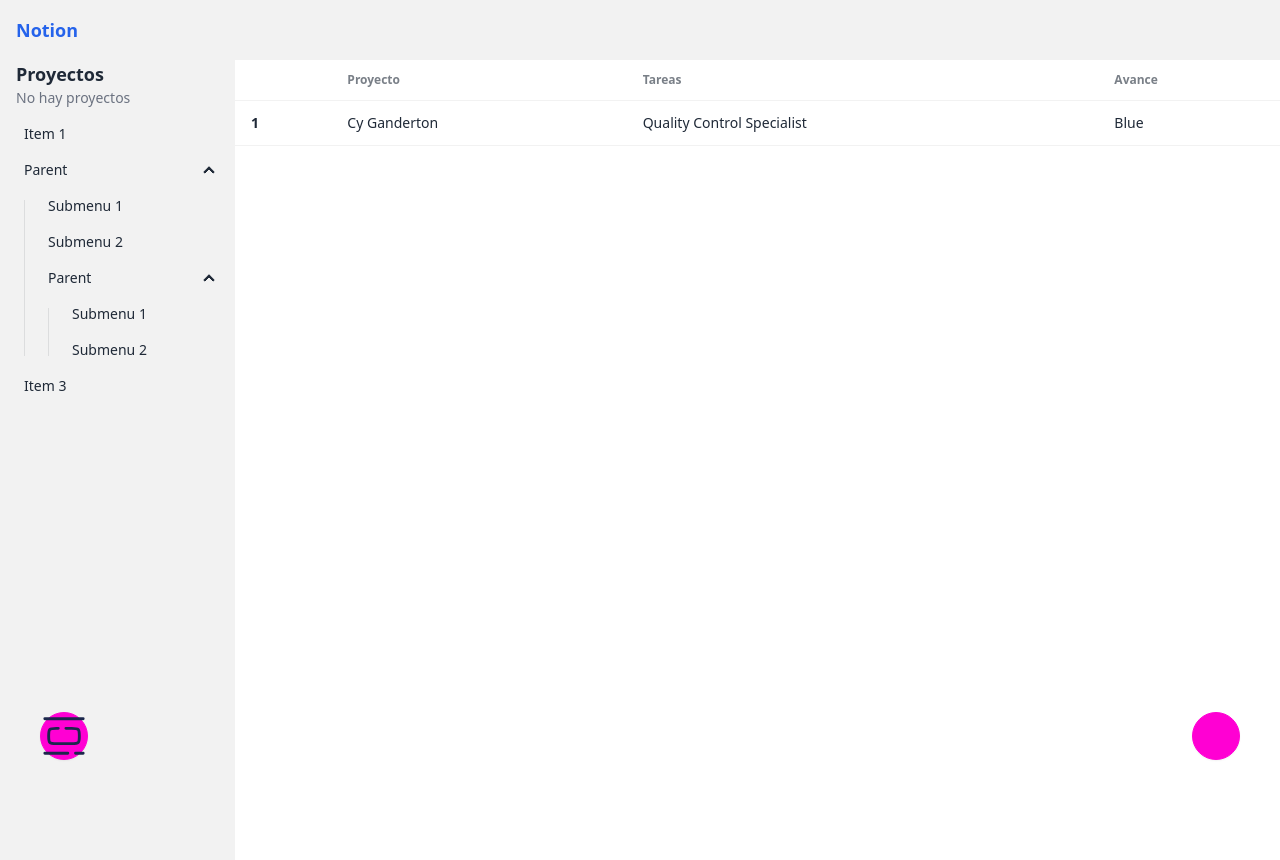
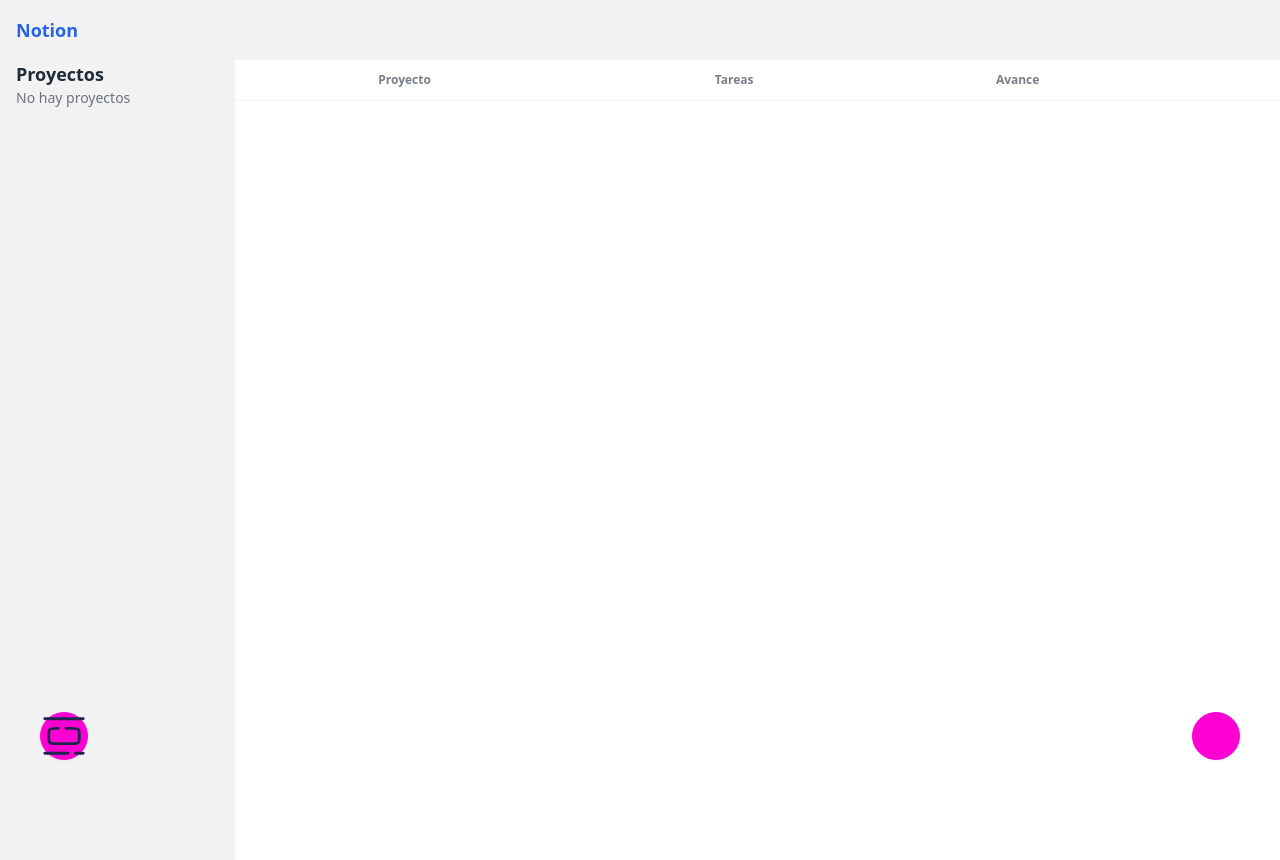
Before and after one commit to pirituli1/Slots-DaisyUI, a Vue app: page /projects in a window 1280 px wide. Built offline with nearby package versions, Linux system fonts and the light colour scheme; some icons are missing.

Commit message:
Agregué hasta el ejercicio 167

```diff
--- a/package.json
+++ b/package.json
@@ -14,6 +14,9 @@
     "format": "prettier --write src/"
   },
   "dependencies": {
+    "@vueuse/core": "^11.0.3",
+    "pinia": "^2.2.2",
+    "uuid": "^10.0.0",
     "vue": "^3.4.29",
     "vue-router": "^4.3.3"
   },
@@ -22,6 +25,7 @@
     "@tsconfig/node20": "^20.1.4",
     "@types/jsdom": "^21.1.7",
     "@types/node": "^20.14.5",
+    "@types/uuid": "^10.0.0",
     "@vitejs/plugin-vue": "^5.0.5",
     "@vue/eslint-config-prettier": "^9.0.0",
     "@vue/eslint-config-typescript": "^13.0.0",
--- a/src/main.ts
+++ b/src/main.ts
@@ -2,9 +2,12 @@ import { createApp } from 'vue';
 import App from './App.vue';
 import router from './router';
 import '@/assets/main.css';
+import { createPinia } from 'pinia';
 
 const app = createApp(App);
+const pinia = createPinia();
 
+app.use(pinia);
 app.use(router);
 
 app.mount('#app');
--- /dev/null
+++ b/src/modules/common/components/BreadCrumbs.vue
@@ -0,0 +1,51 @@
+<template>
+  <div class="breadcrumbs text-sm">
+    <ul>
+      <li>
+        <RouterLink to="/projects">
+          <svg
+            xmlns="http://www.w3.org/2000/svg"
+            fill="none"
+            viewBox="0 0 24 24"
+            class="h-4 w-4 stroke-current"
+          >
+            <path
+              stroke-linecap="round"
+              stroke-linejoin="round"
+              stroke-width="2"
+              d="M3 7v10a2 2 0 002 2h14a2 2 0 002-2V9a2 2 0 00-2-2h-6l-2-2H5a2 2 0 00-2 2z"
+            ></path>
+          </svg>
+          &nbsp; Home
+        </RouterLink>
+      </li>
+
+      <li>
+        <span class="inline-flex items-center gap-2">
+          <svg
+            xmlns="http://www.w3.org/2000/svg"
+            fill="none"
+            viewBox="0 0 24 24"
+            class="h-4 w-4 stroke-current"
+          >
+            <path
+              stroke-linecap="round"
+              stroke-linejoin="round"
+              stroke-width="2"
+              d="M9 13h6m-3-3v6m5 5H7a2 2 0 01-2-2V5a2 2 0 012-2h5.586a1 1 0 01.707.293l5.414 5.414a1 1 0 01.293.707V19a2 2 0 01-2 2z"
+            ></path>
+          </svg>
+          {{ name }}
+        </span>
+      </li>
+    </ul>
+  </div>
+</template>
+
+<script setup lang="ts">
+interface Props {
+  name: string;
+}
+
+defineProps<Props>();
+</script>
--- a/src/modules/common/components/InputModal.vue
+++ b/src/modules/common/components/InputModal.vue
@@ -30,14 +30,14 @@
 </template>
 
 <script setup lang="ts">
-import { ref } from 'vue';
+import { ref, watch } from 'vue';
 interface Props {
   open: boolean;
   title: string;
   subtitle?: string;
   placeholder?: string;
 }
-defineProps<Props>();
+const props = defineProps<Props>();
 
 const emits = defineEmits<{
   close: [void];
@@ -46,6 +46,12 @@ const emits = defineEmits<{
 
 const inputValue = ref('');
 const inputRef = ref<HTMLInputElement | null>(null);
+
+watch(props, ({ open }) => {
+  if (open) {
+    inputRef.value?.focus();
+  }
+});
 
 const submitValue = () => {
   if (!inputValue.value) {
--- a/src/modules/projects/components/SideMenu.vue
+++ b/src/modules/projects/components/SideMenu.vue
@@ -1,30 +1,38 @@
 <template>
   <aside class="bg-base-200 w-72 min-h-screen">
     <h2 class="text-lg font-bold mx-4">Proyectos</h2>
-    <p class="text-sm text-gray-500 mx-4">No hay proyectos</p>
+    <p v-if="projectsStore.noProjects" class="text-sm text-gray-500 mx-4">No hay proyectos</p>
 
     <!-- Menu -->
-    <ul class="menu">
-      <li><a>Item 1</a></li>
-      <li>
-        <details open>
-          <summary>Parent</summary>
-          <ul>
-            <li><a>Submenu 1</a></li>
-            <li><a>Submenu 2</a></li>
-            <li>
-              <details open>
-                <summary>Parent</summary>
-                <ul>
-                  <li><a>Submenu 1</a></li>
-                  <li><a>Submenu 2</a></li>
-                </ul>
-              </details>
-            </li>
-          </ul>
-        </details>
+    <ul v-else class="menu">
+      <li v-for="project in projectsStore.projectList" :key="project.id">
+        <template v-if="project.task.length > 0">
+          <details>
+            <summary>
+              <RouterLink :to="`/projects/${project.id}`">
+                {{ project.name }}
+              </RouterLink>
+            </summary>
+            <ul>
+              <li v-for="task in project.task" :key="task.id">
+                <RouterLink :to="`/projects/${project.id}`"> {{ task.name }}</RouterLink>
+              </li>
+            </ul>
+          </details>
+        </template>
+
+        <template v-else>
+          <RouterLink :to="`/projects/${project.id}`">
+            {{ project.name }}
+          </RouterLink>
+        </template>
       </li>
-      <li><a>Item 3</a></li>
     </ul>
   </aside>
 </template>
+
+<script lang="ts" setup>
+import { useProjectsStore } from '../stores/projects.store';
+
+const projectsStore = useProjectsStore();
+</script>
--- /dev/null
+++ b/src/modules/projects/stores/projects.store.ts
@@ -0,0 +1,45 @@
+import { defineStore } from 'pinia';
+import { computed, ref } from 'vue';
+import type { Project } from '../interfaces/project.interface';
+import { v4 as uuidv4 } from 'uuid';
+import { useLocalStorage } from '@vueuse/core';
+
+// const initialLoad = (): Project[] => {
+//   return [
+//     {
+//       id: uuidv4(),
+//       name: 'Project 1',
+//       task: [],
+//     },
+//     {
+//       id: uuidv4(),
+//       name: 'Project 2',
+//       task: [],
+//     },
+//   ];
+// };
+
+export const useProjectsStore = defineStore('projects', () => {
+  const projects = ref(useLocalStorage<Project[]>('projects', []));
+
+  const addProject = (name: string) => {
+    if (name.length === 0) return;
+
+    projects.value.push({
+      id: uuidv4(),
+      name,
+      task: [],
+    });
+  };
+  return {
+    // Properties
+    projects,
+
+    // Getters - Computed
+    projectList: computed(() => [...projects.value]),
+    noProjects: computed(() => projects.value.length === 0),
+
+    // Actions - methods
+    addProject,
+  };
+});
--- /dev/null
+++ b/src/modules/projects/views/ProjectView.vue
@@ -0,0 +1,77 @@
+<template>
+  <div class="w-full">
+    <section class="m-2">
+      <bread-crumbs :name="project?.name ?? 'noname'"></bread-crumbs>
+    </section>
+
+    <!-- Table -->
+    <section class="m-2">
+      <div class="overflow-x-auto">
+        <table class="table">
+          <!-- head -->
+          <thead>
+            <tr>
+              <th class="w-14">Completada</th>
+              <th>Tarea</th>
+              <th>Completada en</th>
+            </tr>
+          </thead>
+          <tbody>
+            <!-- row 1 -->
+            <tr class="hover">
+              <th>2</th>
+              <td>Hart Hagerty</td>
+              <td>Desktop Support Technician</td>
+              <td>Purple</td>
+            </tr>
+            <!-- row 2 -->
+            <tr class="hover">
+              <th></th>
+              <td>
+                <input
+                  type="text"
+                  class="input input-primary w-full opacity-60 transition-all hover:opacity-100 focus:opacity-100"
+                  placeholder="Nueva tarea"
+                />
+              </td>
+              <td></td>
+            </tr>
+          </tbody>
+        </table>
+      </div>
+    </section>
+  </div>
+</template>
+
+<script setup lang="ts">
+import { ref, watch } from 'vue';
+import { useRouter } from 'vue-router';
+
+import BreadCrumbs from '@/modules/common/components/BreadCrumbs.vue';
+import { useProjectsStore } from '../stores/projects.store';
+import type { Project } from '../interfaces/project.interface';
+
+interface Props {
+  id: string;
+}
+
+const router = useRouter();
+const props = defineProps<Props>();
+const projectStore = useProjectsStore();
+const project = ref<Project | null>();
+
+// let project = projectStore.projectList.find((project) => project.id === props.id);
+
+watch(
+  () => props.id,
+  () => {
+    project.value = projectStore.projectList.find((project) => project.id === props.id);
+    if (!project.value) {
+      router.replace('/');
+    }
+  },
+  {
+    immediate: true,
+  },
+);
+</script>
--- a/src/modules/projects/views/ProjectsView.vue
+++ b/src/modules/projects/views/ProjectsView.vue
@@ -12,11 +12,14 @@
       </thead>
       <tbody>
         <!-- row 1 -->
-        <tr class="hover">
-          <th>1</th>
-          <td>Cy Ganderton</td>
-          <td>Quality Control Specialist</td>
-          <td>Blue</td>
+        <tr v-for="(project, index) in projectsStore.projectList" :key="project.id" class="hover">
+          <th>{{ index + 1 }}</th>
+          <td>{{ project.name }}</td>
+          <td>{{ project.task.length }}</td>
+          <td>
+            <!-- Avance -->
+            <progress class="progress progress-primary w-56" value="10" max="100"></progress>
+          </td>
         </tr>
       </tbody>
     </table>
@@ -26,7 +29,7 @@
   <input-modal
     :open="modalOpen"
     @close="modalOpen = false"
-    @value="onNewValue"
+    @value="projectsStore.addProject"
     placeholder="Ingrese el nombre del proyecto"
     title="Nuevo Proyecto"
     subtitle="Dale un nombre único a tu proyecto"
@@ -68,13 +71,18 @@ import AddCircle from '@/modules/common/icons/AddCircle.vue';
 import Modallcon from '@/modules/common/icons/Modallcon.vue';
 
 import { ref } from 'vue';
+import { useProjectsStore } from '../stores/projects.store';
 
 const modalOpen = ref(false);
 const customModalOpen = ref(false);
 
-const onNewValue = (projectName: string) => {
-  console.log({
-    projectName: projectName,
-  });
-};
+const projectsStore = useProjectsStore();
+
+// const onNewValue = (projectName: string) => {
+//   projectsStore.projectList.push({
+//     id: '3',
+//     name: projectName,
+//     task: [],
+//   });
+// };
 </script>
--- a/src/router/index.ts
+++ b/src/router/index.ts
@@ -22,6 +22,12 @@ const router = createRouter({
           name: 'projects',
           component: () => import('@/modules/projects/views/ProjectsView.vue'),
         },
+        {
+          path: 'projects/:id',
+          props: true,
+          name: 'project',
+          component: () => import('@/modules/projects/views/ProjectView.vue'),
+        },
       ],
     },
   ],
```
Also changed, not shown: src/modules/projects/interfaces/project.interface.ts (added, +11 -0 lines), 1 other file (tests, documents, lock files or other folders).
